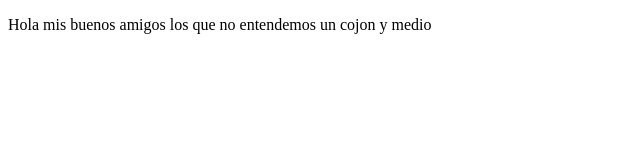
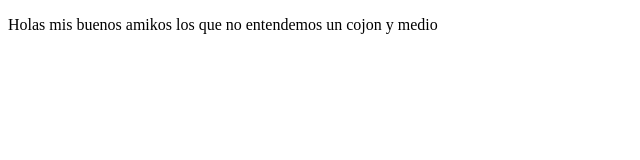
Before and after one commit to Jonas117/ProyectoDemoCursoPrework, a plain HTML site: page index.html in a window 1280 px wide. Shown: the full height of the page, 0-640 px from the left. Drawn offline with Linux system fonts and the light colour scheme.

Commit message:
Cambios agregamos mamelucos

```diff
--- a/index.html
+++ b/index.html
@@ -10,6 +10,6 @@
 
 </body>
 <p>
-    Hola mis buenos amigos los que no entendemos un cojon y medio
+    Holas mis buenos amikos los que no entendemos un cojon y medio
 </p>
 </html>
```
